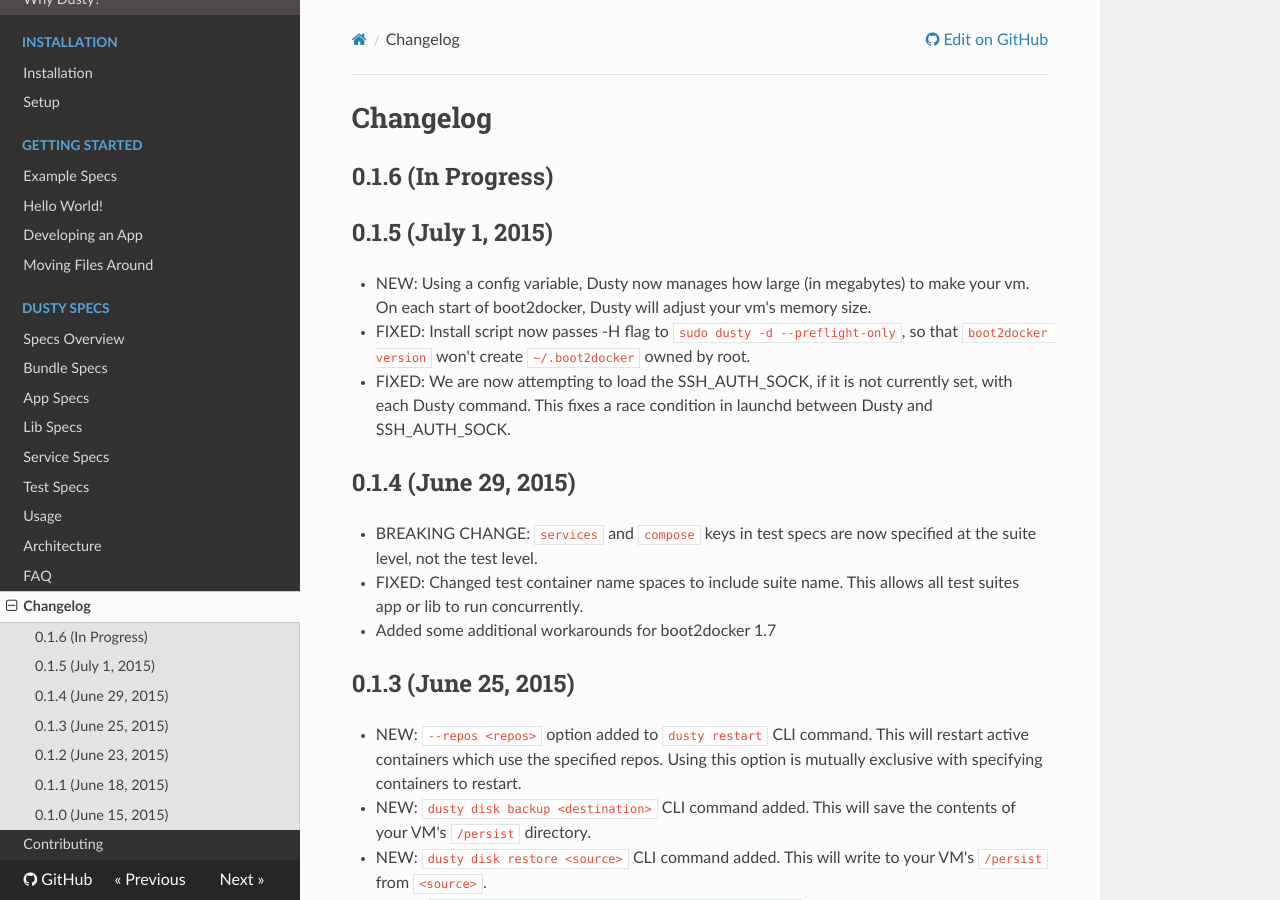
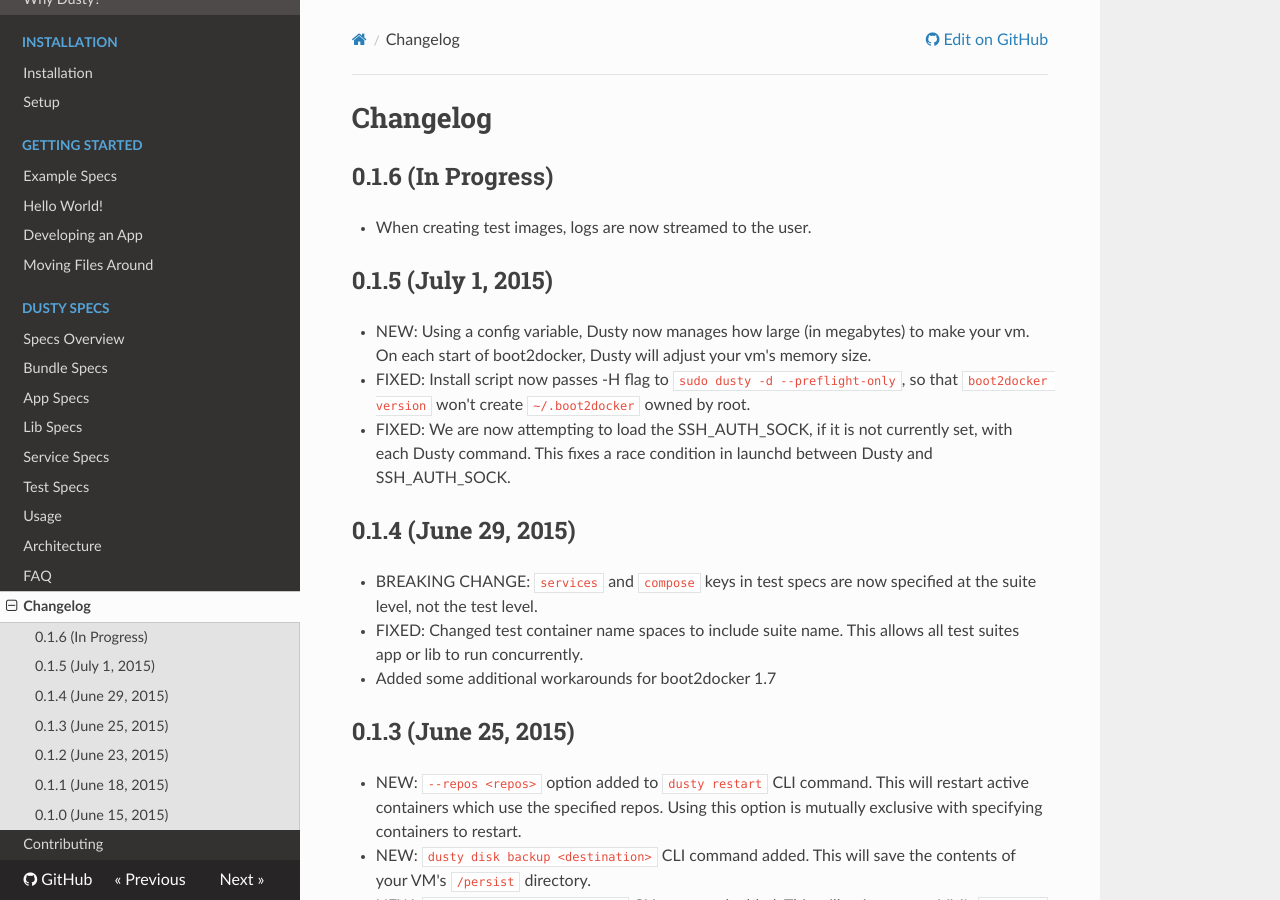
Before and after one commit to gamechanger/dusty, an MkDocs documentation site: the page built from docs/changelog.md, in a window 1280 px wide and 900 px high. Built offline with MkDocs 1.6.1, drawn with Linux system fonts in a browser that asks for light colours; nearby versions of some CDN libraries; old or Windows-style settings are respelled for this version of MkDocs.

Commit message:
add ot the changelog

```diff
--- a/docs/changelog.md
+++ b/docs/changelog.md
@@ -1,6 +1,7 @@
 # Changelog
 
 ## 0.1.6 (In Progress)
+  * When creating test images, logs are now streamed to the user.
 
 ## 0.1.5 (July 1, 2015)
   * NEW: Using a config variable, Dusty now manages how large (in megabytes) to make your vm.  On each start of boot2docker, Dusty will adjust your vm's memory size.
```
